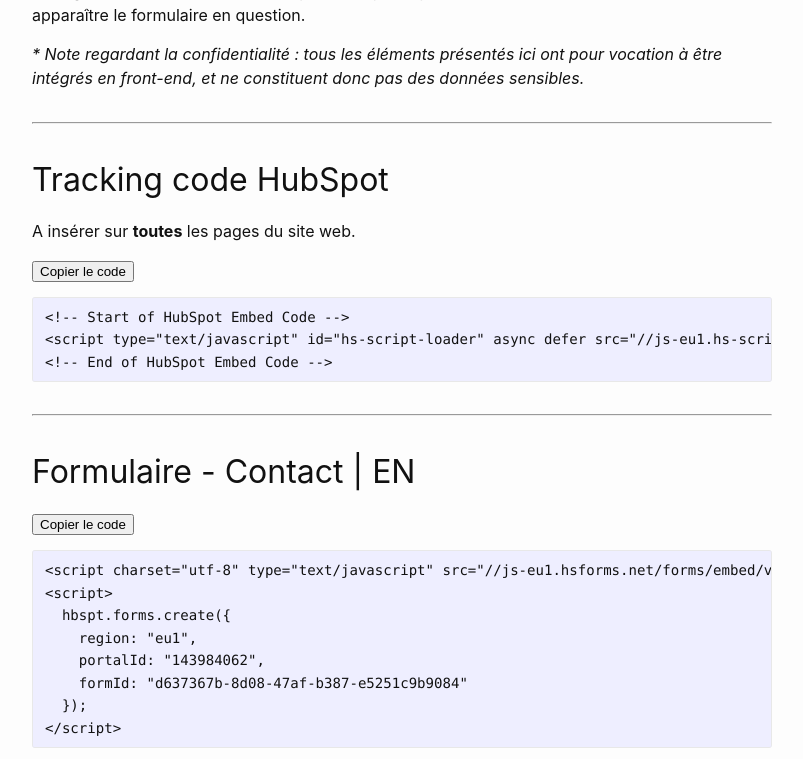
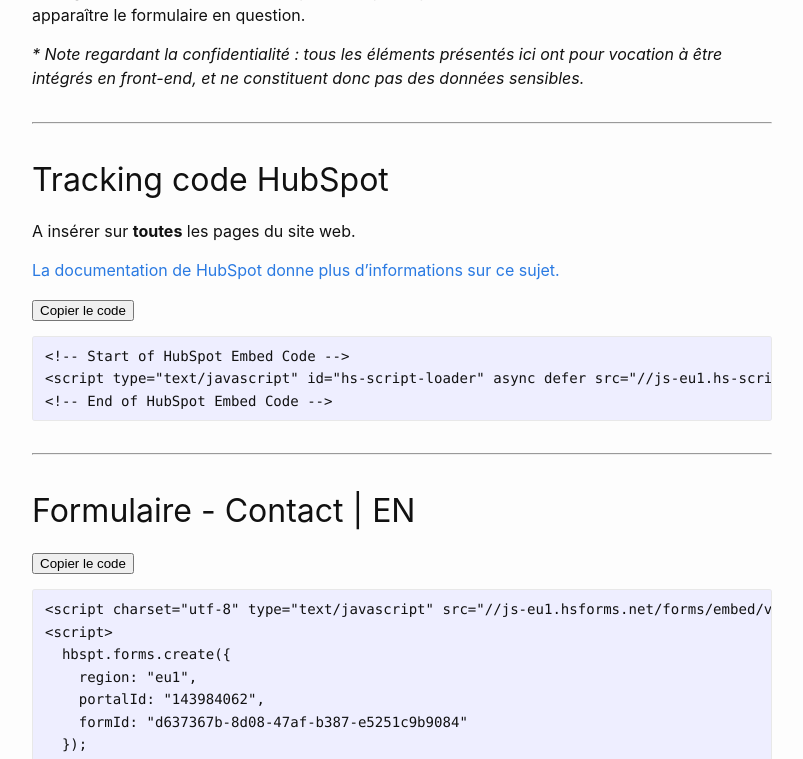
Before and after one commit to Okedito/web-sandbox, a Jekyll site: the page built from client-wolf-learning/index.markdown, in a window 1280 px wide and 900 px high, scrolled down 517 px, cut to the strip 0-759 px from the top of the window. Shown: the whole strip, without its empty margins (238-1041 px from the left). Built offline with Jekyll 4.4.1, drawn with Linux system fonts in a browser that asks for light colours.

Commit message:
update tracking code module

```diff
--- a/_includes/section-tracking-code.html
+++ b/_includes/section-tracking-code.html
@@ -1,6 +1,8 @@
 <h2>Tracking code HubSpot</h2>
 
 <p>A insérer sur <strong>toutes</strong> les pages du site web.</p>
+
+<p><a href="https://knowledge.hubspot.com/fr/reports/install-the-hubspot-tracking-code" target="_blank">La documentation de HubSpot donne plus d’informations sur ce sujet.</a></p>
 
 <button onclick="CopyToClipboard('{{ page.hs_portalId }}')">Copier le code</button>
 
```
